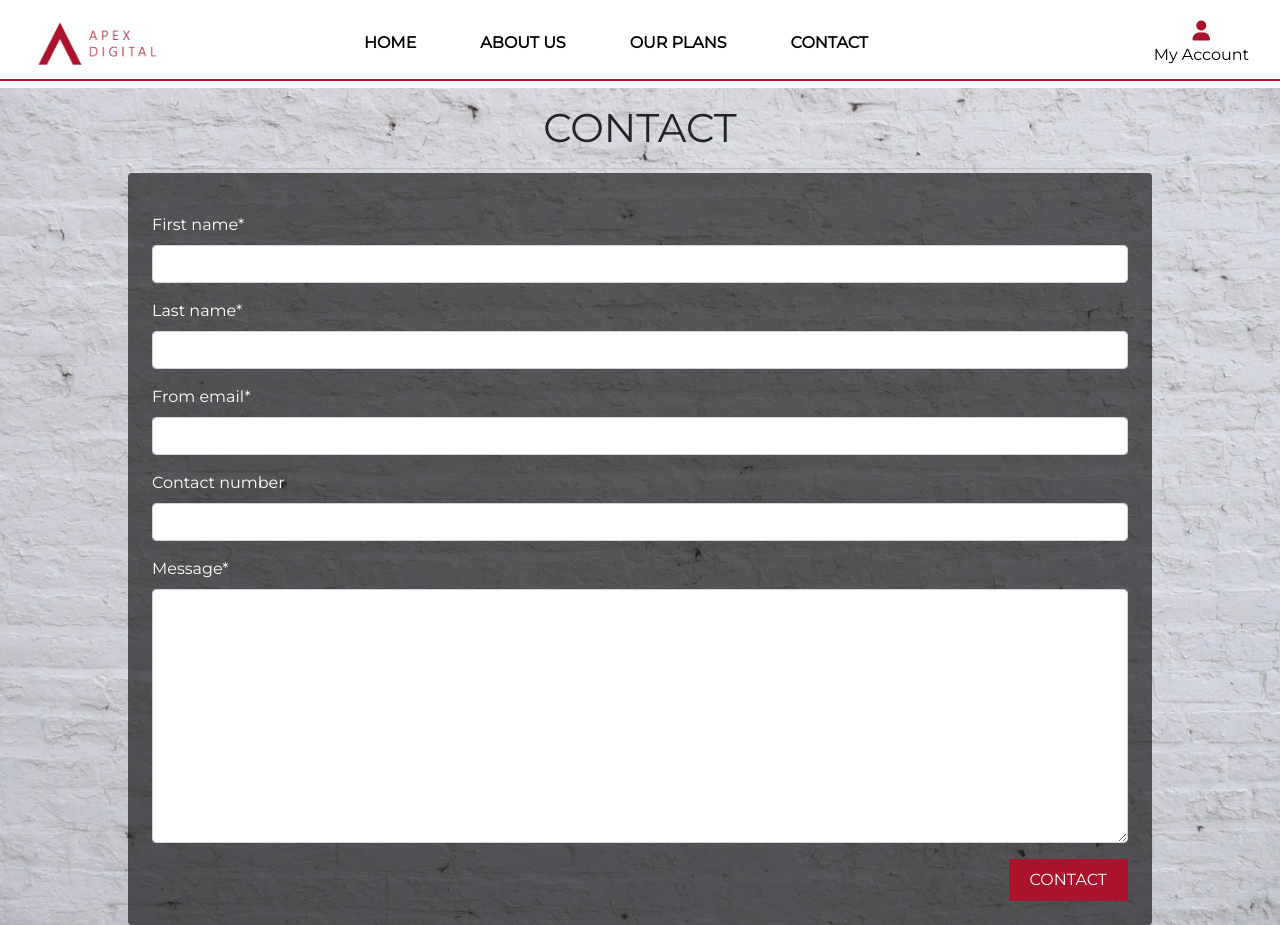
After one commit to Jakejamesreid/apex-digital-media, a Django app: page /contact in a window 1280 px wide. The commit adds this page. Run offline with Django 3.2, Linux system fonts and the light colour scheme; some libraries are stand-ins or nearby versions.

Commit message:
Add contact form

```diff
--- a/apex_digital_media/settings.py
+++ b/apex_digital_media/settings.py
@@ -54,6 +54,7 @@ INSTALLED_APPS = [
     # Other
     'crispy_forms',
     'storages',
+    'phonenumber_field',
 ]
 
 MIDDLEWARE = [
--- a/checkout/webhook_handler.py
+++ b/checkout/webhook_handler.py
@@ -6,8 +6,6 @@ from django.contrib import messages
 
 from .models import Order
 from profiles.models import UserProfile
-
-import time
 
 
 class StripeWH_Handler:
--- /dev/null
+++ b/home/forms.py
@@ -0,0 +1,10 @@
+from django import forms
+from phonenumber_field.formfields import PhoneNumberField
+
+
+class ContactForm(forms.Form):
+    first_name = forms.CharField(required=True)
+    last_name = forms.CharField(required=True)
+    from_email = forms.EmailField(required=True)
+    contact_number = PhoneNumberField()
+    message = forms.CharField(widget=forms.Textarea, required=True)
--- /dev/null
+++ b/home/templates/home/confirmation_emails/confirmation_email_body.txt
@@ -0,0 +1,6 @@
+First Name: {{ first_name }}
+Last Name: {{ last_name }}
+Email: {{ from_email }}
+Contact Number: {{ contact_number }}
+
+{{ message }}
--- /dev/null
+++ b/home/templates/home/contact.html
@@ -0,0 +1,25 @@
+{% extends "base.html" %}
+{% load static %}
+
+
+{% block content %}
+    <div class="w-100 brick-wall-bg">
+        <div class="container">
+            <div class="row">
+                <div class="col text-center mt-3">
+                    <h1 class="logo-font">Contact</h1>
+                    <hr class="mb-1">
+                </div>
+            </div>
+            <div class="row">
+                <div class="card text-white w-100 h-100 border-0 py-4 px-4 transparent-bg">
+                    <form class="mt-3" action="" method="POST" id="contact-form">
+                        {% csrf_token %}
+                        {{ form|crispy }}
+                        <button class="btn btn-red rounded-0 text-uppercase float-right">Contact</button>
+                    </form>
+                </div>
+            </div>
+        </div>
+    </div>
+{% endblock %}
--- a/home/urls.py
+++ b/home/urls.py
@@ -3,4 +3,5 @@ from . import views
 
 urlpatterns = [
     path('', views.index, name="home"),
+    path('contact', views.contact, name="contact"),
 ]
--- a/home/views.py
+++ b/home/views.py
@@ -1,7 +1,48 @@
-from django.shortcuts import render
+from django.core.mail import send_mail, BadHeaderError
+from django.http import HttpResponse, HttpResponseRedirect
+from django.conf import settings
+from django.template.loader import render_to_string
+from django.shortcuts import render, redirect
+from .forms import ContactForm
+from django.contrib import messages
 
 
 def index(request):
-    """ A view to return the index page """
+    """ A view to return the index page. """
 
     return render(request, 'home/index.html')
+
+
+def contact(request):
+    """ A view to render the contact page. """
+
+    if request.method == 'GET':
+        form = ContactForm()
+    else:
+        form = ContactForm(request.POST)
+        if form.is_valid():
+            subject = "New contact form submission."
+            from_email = form.cleaned_data['from_email']
+            body = render_to_string(
+                'home/confirmation_emails/confirmation_email_body.txt',
+                {
+                    'first_name': form.cleaned_data['first_name'],
+                    'last_name': form.cleaned_data['last_name'],
+                    'from_email': from_email,
+                    'contact_number': form.cleaned_data['contact_number'],
+                    'message': form.cleaned_data['message'],
+                }
+            )
+            try:
+                send_mail(
+                    subject,
+                    body,
+                    from_email,
+                    [settings.DEFAULT_FROM_EMAIL]
+                )
+            except BadHeaderError:
+                return HttpResponse('Invalid header found.')
+            messages.success(request, "Thank you for contacting us. \
+                We will reply within 24 hours.")
+            return redirect('home')
+    return render(request, "home/contact.html", {'form': form})
--- a/requirements.txt
+++ b/requirements.txt
@@ -6,10 +6,13 @@ Django==3.1.1
 django-allauth==0.42.0
 django-countries==6.1.3
 django-crispy-forms==1.9.2
+django-phonenumber-field==5.0.0
 django-storages==1.10.1
 gunicorn==20.0.4
 jmespath==0.10.0
+jsonfield==3.1.0
 oauthlib==3.1.0
+phonenumbers==8.12.11
 psycopg2-binary==2.8.6
 python3-openid==3.2.0
 pytz==2020.1
--- a/templates/includes/main-nav.html
+++ b/templates/includes/main-nav.html
@@ -16,7 +16,7 @@
             </a>
         </li>
         <li class="nav-item mr-auto mx-sm-auto">
-            <a href="" class="nav-link logo-font font-weight-bold nav-link text-black mr-5">
+            <a href="{% url 'contact' %}" class="nav-link logo-font font-weight-bold nav-link text-black mr-5">
                 Contact
             </a>
         </li>
```
Also changed, not shown: home/templates/home/index.html (+1 -9 lines), packages/templates/packages/packages.html (+0 -8 lines), README.md.
